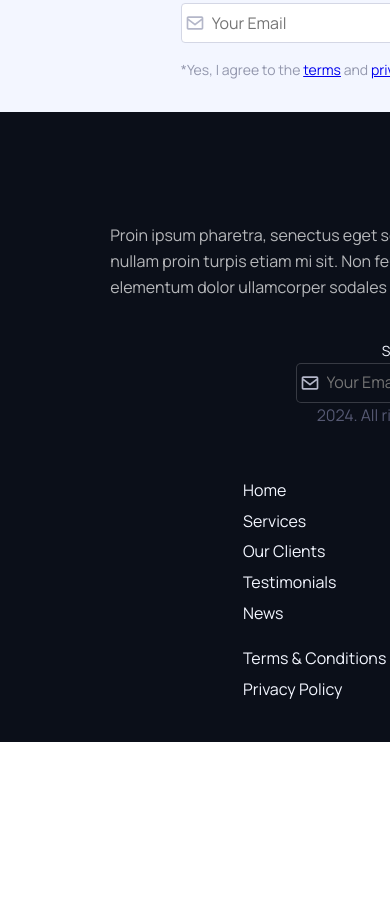
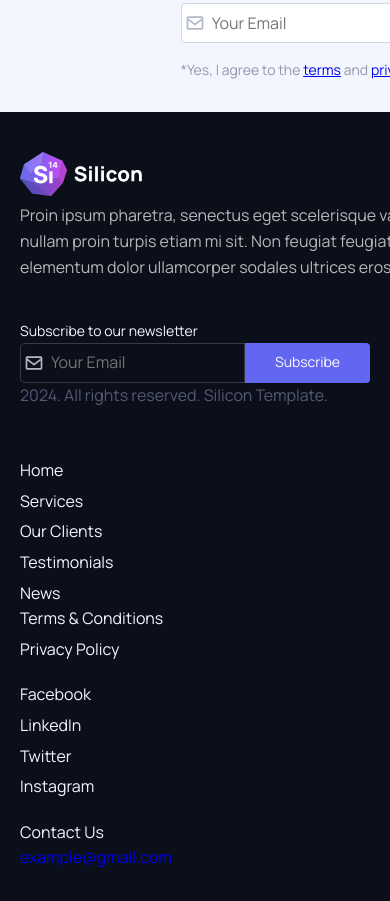
Before and after one commit to KimmoKAhola/Silicon-Kimmo-Ahola, a React (Vite) app: page /news in a window 390 px wide. Shown: the part 920-1821 px from the top of the page. Before the commit the page ends 1662 px from the top, so only its background shows below. Built offline with nearby package versions, Linux system fonts and the light colour scheme; no server answers.

Commit message:
cleaning footer dark css file

```diff
--- a/src/css/main.css
+++ b/src/css/main.css
@@ -662,16 +662,27 @@ input:focus {
 #footer-dark {
   display: grid;
   grid-template-columns: 1fr 1fr;
-  justify-items: center;
-  max-width: 1200px;
-  margin: 20px auto;
   padding-top: 20px;
-  padding-bottom: 20px;
+  padding-bottom: 30px;
 }
 @media (max-width: 991px) {
   #footer-dark {
+    display: grid;
     grid-template-columns: 1fr;
-    place-items: center;
+    place-items: start;
+    max-width: 100%;
+  }
+}
+#footer-dark #footer-links {
+  display: grid;
+  gap: 20px;
+  padding-top: 50px;
+  grid-template-columns: 1fr 1fr 1fr;
+}
+@media (max-width: 991px) {
+  #footer-dark #footer-links {
+    grid-template-columns: 1fr;
+    place-items: start;
   }
 }
 #footer-dark #footer-dark-subscription #footer-text {
@@ -689,18 +700,10 @@ input:focus {
   font-size: 12px;
   color: rgba(255, 255, 255, 0.5);
 }
-#footer-dark .site-links {
-  display: grid;
-  gap: 20px;
-}
 #footer-dark .site-links ul {
   display: flex;
   flex-direction: column;
   gap: 5px;
-}
-#footer-dark #footer-links {
-  display: grid;
-  grid-template-columns: 1fr 1fr 1fr;
 }
 #footer-dark #footer-contact {
   color: #F3F6FF;
@@ -726,20 +729,6 @@ input:focus {
   border: 1px rgba(255, 255, 255, 0.18) solid;
 }
 
-@media (max-width: 991px) {
-  #footer-dark {
-    display: grid;
-    place-items: center;
-    max-width: 100%;
-  }
-  #footer-dark-subscription {
-    display: grid;
-    place-items: center;
-  }
-  #footer-links {
-    padding-top: 50px;
-  }
-}
 .brand-footer-logos ul {
   display: flex;
   gap: 25px;
--- a/src/css/scss/sections/contact/components/_hero.scss
+++ b/src/css/scss/sections/contact/components/_hero.scss
@@ -1,6 +1,5 @@
 .hero {
   display: grid;
-  //width: 100%; //TODO
   grid-template-columns: 1fr 1fr;
   @include lg {
     grid-template-columns: 1fr;
--- a/src/css/scss/sections/global/components/_footer-dark.scss
+++ b/src/css/scss/sections/global/components/_footer-dark.scss
@@ -5,14 +5,24 @@
 #footer-dark {
   display: grid;
   grid-template-columns: 1fr 1fr;
-  justify-items: center;
-  max-width: 1200px;
-  margin: 20px auto;
-  padding-top: 20px; //oklart
-  padding-bottom: 20px; //oklart
+  padding-top: 20px;
+  padding-bottom: 30px;
+
   @include lg {
+    display: grid;
     grid-template-columns: 1fr;
-    place-items: center;
+    place-items: start;
+    max-width: 100%;
+  }
+  #footer-links {
+    display: grid;
+    gap: 20px;
+    padding-top: 50px;
+    grid-template-columns: 1fr 1fr 1fr;
+    @include lg {
+      grid-template-columns: 1fr;
+      place-items: start;
+    }
   }
 
   #footer-dark-subscription {
@@ -24,8 +34,6 @@
 
   #footer-subscribe {
     display: flex;
-    //padding-bottom: 10px;
-
     #dark-copyright {
       @include text-xs;
       color: rgba(255, 255, 255, 0.5);
@@ -33,9 +41,6 @@
   }
 
   .site-links {
-    display: grid;
-    gap: 20px;
-
     ul {
       display: flex;
       flex-direction: column;
@@ -43,10 +48,6 @@
     }
   }
 
-  #footer-links {
-    display: grid;
-    grid-template-columns: 1fr 1fr 1fr;
-  }
 
   #footer-contact {
     a {
@@ -56,7 +57,6 @@
     a:hover {
       text-decoration: underline;
     }
-
     color: $gray-100;
   }
 
@@ -72,20 +72,3 @@
     border: 1px rgba(255, 255, 255, 0.18) solid;
   }
 }
-
-@include lg {
-  #footer-dark {
-    display: grid;
-    place-items: center;
-    max-width: 100%;
-  }
-
-  #footer-dark-subscription{
-    display: grid;
-    place-items: center;
-  }
-
-  #footer-links{
-    padding-top: 50px;
-  }
-}
```
Also changed, not shown: 1 other file (tests, documents, lock files or other folders).
